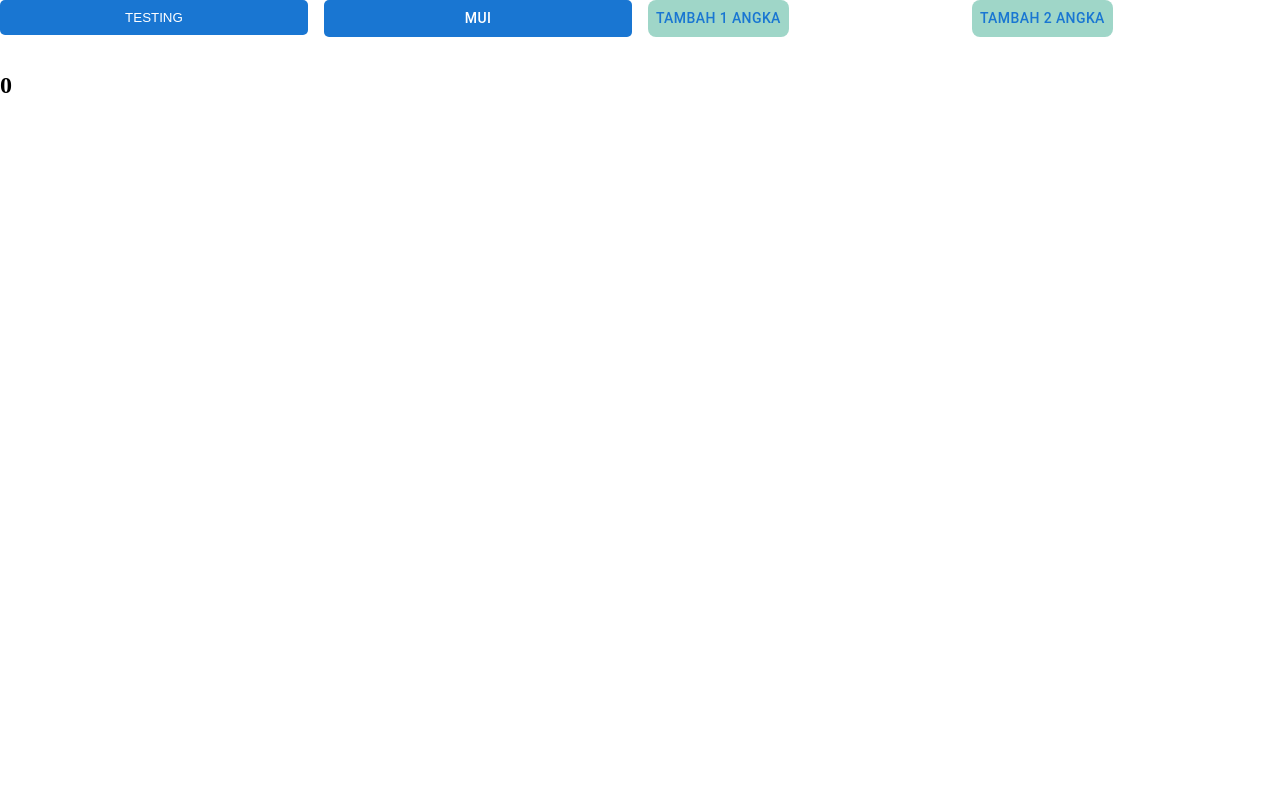
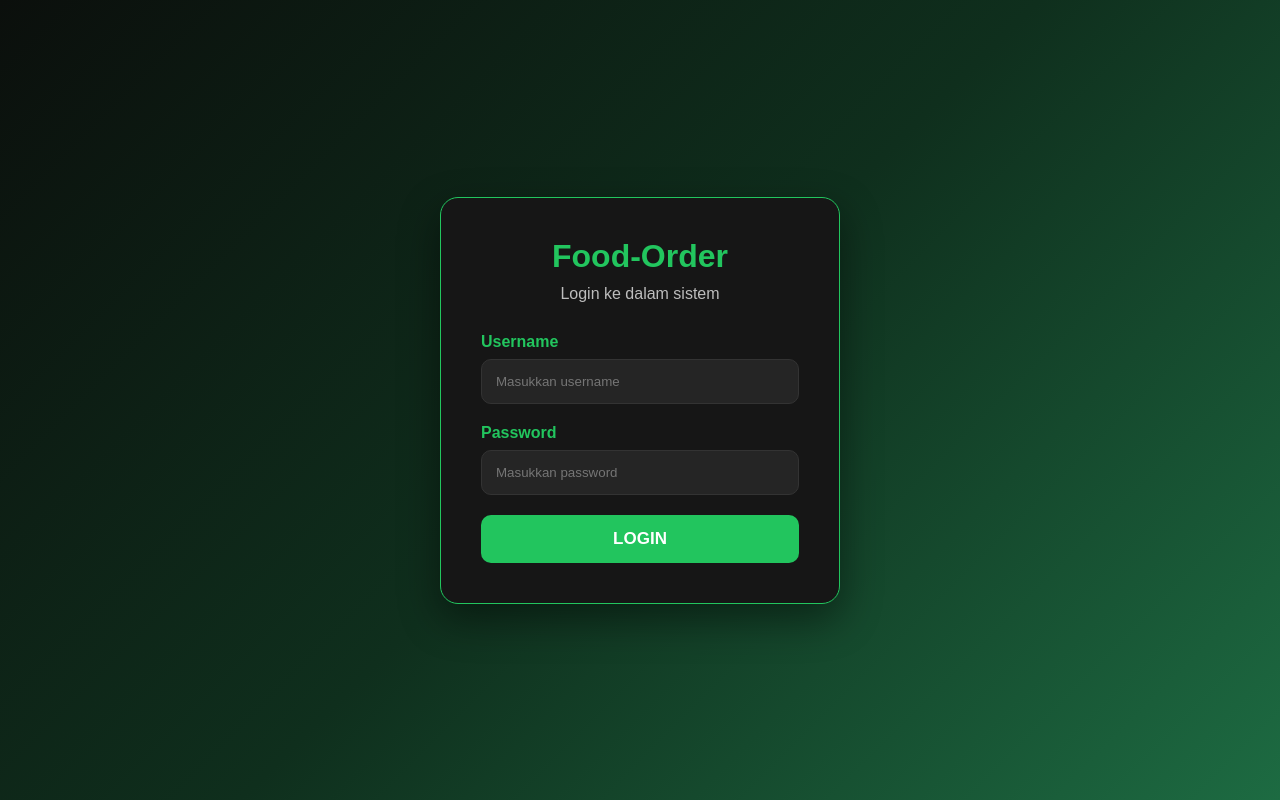
Before and after one commit to satriapinan/food-order-sttp, a React (Vite) app: page / in a window 1280 px wide. Built offline with nearby package versions, Linux system fonts and the light colour scheme.

Commit message:
edit login page

```diff
--- a/src/App.css
+++ b/src/App.css
@@ -1,184 +1,81 @@
-.counter {
-  font-size: 16px;
-  padding: 5px 10px;
-  border-radius: 5px;
-  color: var(--accent);
-  background: var(--accent-bg);
-  border: 2px solid transparent;
-  transition: border-color 0.3s;
-  margin-bottom: 24px;
-
-  &:hover {
-    border-color: var(--accent-border);
-  }
-  &:focus-visible {
-    outline: 2px solid var(--accent);
-    outline-offset: 2px;
-  }
+*{
+    margin:0;
+    padding:0;
+    box-sizing:border-box;
 }
 
-.hero {
-  position: relative;
-
-  .base,
-  .framework,
-  .vite {
-    inset-inline: 0;
-    margin: 0 auto;
-  }
-
-  .base {
-    width: 170px;
-    position: relative;
-    z-index: 0;
-  }
-
-  .framework,
-  .vite {
-    position: absolute;
-  }
-
-  .framework {
-    z-index: 1;
-    top: 34px;
-    height: 28px;
-    transform: perspective(2000px) rotateZ(300deg) rotateX(44deg) rotateY(39deg)
-      scale(1.4);
-  }
-
-  .vite {
-    z-index: 0;
-    top: 107px;
-    height: 26px;
-    width: auto;
-    transform: perspective(2000px) rotateZ(300deg) rotateX(40deg) rotateY(39deg)
-      scale(0.8);
-  }
+.container{
+    width:100%;
+    height:100vh;
+    display:flex;
+    justify-content:center;
+    align-items:center;
+    background:linear-gradient(135deg,#0b0f0c,#0f2f1d,#1d6b42);
 }
 
-#center {
-  display: flex;
-  flex-direction: column;
-  gap: 25px;
-  place-content: center;
-  place-items: center;
-  flex-grow: 1;
-
-  @media (max-width: 1024px) {
-    padding: 32px 20px 24px;
-    gap: 18px;
-  }
+.login-card{
+    width:400px;
+    background:#161616;
+    padding:40px;
+    border-radius:18px;
+    box-shadow:0 15px 40px rgba(0,0,0,.45);
+    border:1px solid #22c55e;
 }
 
-#next-steps {
-  display: flex;
-  border-top: 1px solid var(--border);
-  text-align: left;
-
-  & > div {
-    flex: 1 1 0;
-    padding: 32px;
-    @media (max-width: 1024px) {
-      padding: 24px 20px;
-    }
-  }
-
-  .icon {
-    margin-bottom: 16px;
-    width: 22px;
-    height: 22px;
-  }
-
-  @media (max-width: 1024px) {
-    flex-direction: column;
-    text-align: center;
-  }
+.login-card h1{
+    text-align:center;
+    color:#22c55e;
+    margin-bottom:10px;
+    font-size:32px;
 }
 
-#docs {
-  border-right: 1px solid var(--border);
-
-  @media (max-width: 1024px) {
-    border-right: none;
-    border-bottom: 1px solid var(--border);
-  }
+.login-card p{
+    text-align:center;
+    color:#bdbdbd;
+    margin-bottom:30px;
 }
 
-#next-steps ul {
-  list-style: none;
-  padding: 0;
-  display: flex;
-  gap: 8px;
-  margin: 32px 0 0;
-
-  .logo {
-    height: 18px;
-  }
-
-  a {
-    color: var(--text-h);
-    font-size: 16px;
-    border-radius: 6px;
-    background: var(--social-bg);
-    display: flex;
-    padding: 6px 12px;
-    align-items: center;
-    gap: 8px;
-    text-decoration: none;
-    transition: box-shadow 0.3s;
-
-    &:hover {
-      box-shadow: var(--shadow);
-    }
-    .button-icon {
-      height: 18px;
-      width: 18px;
-    }
-  }
-
-  @media (max-width: 1024px) {
-    margin-top: 20px;
-    flex-wrap: wrap;
-    justify-content: center;
-
-    li {
-      flex: 1 1 calc(50% - 8px);
-    }
-
-    a {
-      width: 100%;
-      justify-content: center;
-      box-sizing: border-box;
-    }
-  }
+.input-group{
+    margin-bottom:20px;
 }
 
-#spacer {
-  height: 88px;
-  border-top: 1px solid var(--border);
-  @media (max-width: 1024px) {
-    height: 48px;
-  }
+.input-group label{
+    display:block;
+    margin-bottom:8px;
+    color:#22c55e;
+    font-weight:bold;
 }
 
-.ticks {
-  position: relative;
-  width: 100%;
+.input-group input{
+    width:100%;
+    padding:14px;
+    border-radius:10px;
+    border:1px solid #333;
+    background:#252525;
+    color:white;
+    outline:none;
+    transition:.3s;
+}
 
-  &::before,
-  &::after {
-    content: '';
-    position: absolute;
-    top: -4.5px;
-    border: 5px solid transparent;
-  }
+.input-group input:focus{
+    border-color:#22c55e;
+    box-shadow:0 0 10px rgba(34,197,94,.4);
+}
 
-  &::before {
-    left: 0;
-    border-left-color: var(--border);
-  }
-  &::after {
-    right: 0;
-    border-right-color: var(--border);
-  }
+button{
+    width:100%;
+    padding:14px;
+    background:#22c55e;
+    color:white;
+    border:none;
+    border-radius:10px;
+    font-size:17px;
+    font-weight:bold;
+    cursor:pointer;
+    transition:.3s;
 }
+
+button:hover{
+    background:#16a34a;
+    transform:translateY(-2px);
+}
--- a/src/App.jsx
+++ b/src/App.jsx
@@ -1,65 +1,25 @@
-import { useState } from "react";
-import Button from "@mui/material/Button";
-import Grid from "@mui/material/Grid";
-import AppButton from "./components/AppButton";
+import "./App.css";
 
 function App() {
-  const [count, setCount] = useState(0);
+  return (
+    <div className="container">
+      <div className="login-card">
+        <h1>Food-Order</h1>
+        <p>Login ke dalam sistem</p>
 
-  return (
-    <Grid container spacing={2}>
-      {/* MANUAL */}
-      <Grid size={{ xs: 12, sm: 6, md: 3 }}>
-        <button
-          onClick={() => setCount((count) => count + 1)}
-          style={{
-            width: "100%",
-            backgroundColor: "#1976d2",
-            borderRadius: "5px",
-            border: "none",
-            color: "#FFF",
-            padding: "10px",
-            cursor: "pointer",
-          }}
-        >
-          TESTING
-        </button>
-      </Grid>
+        <div className="input-group">
+          <label>Username</label>
+          <input type="text" placeholder="Masukkan username" />
+        </div>
 
-      {/* MENGGUNAKAN MUI */}
-      <Grid size={{ xs: 12, sm: 6, md: 3 }}>
-        <Button
-          variant="contained"
-          color="primary"
-          onClick={() => setCount((count) => count + 1)}
-          sx={{
-            width: "100%",
-            borderRadius: "5px",
-            boxShadow: "none",
-          }}
-        >
-          MUI
-        </Button>
-      </Grid>
+        <div className="input-group">
+          <label>Password</label>
+          <input type="password" placeholder="Masukkan password" />
+        </div>
 
-      {/* CUSTOM COMPONENT */}
-      <Grid size={{ xs: 12, sm: 6, md: 3 }}>
-        <AppButton onClick={() => setCount((count) => count + 1)}>
-          Tambah 1 angka
-        </AppButton>
-      </Grid>
-
-      <Grid size={{ xs: 12, sm: 6, md: 3 }}>
-        <AppButton onClick={() => setCount((count) => count + 2)}>
-          Tambah 2 angka
-        </AppButton>
-      </Grid>
-
-      {/* HASIL */}
-      <Grid size={{ xs: 12 }}>
-        <h2>{count}</h2>
-      </Grid>
-    </Grid>
+        <button>LOGIN</button>
+      </div>
+    </div>
   );
 }
 
--- a/src/index.css
+++ b/src/index.css
@@ -1,10 +1,16 @@
-body {
-  margin: 0;
+*{
+    margin:0;
+    padding:0;
+    box-sizing:border-box;
 }
-#root {
-  max-width: 100%;
-  min-height: 100svh;
-  display: flex;
-  flex-direction: column;
-  box-sizing: border-box;
+
+html,
+body,
+#root{
+    width:100%;
+    height:100%;
 }
+
+body{
+    font-family: Arial, Helvetica, sans-serif;
+}
```
